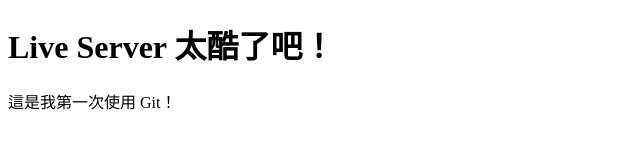
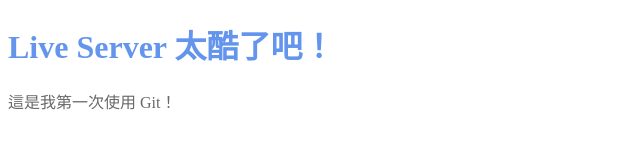
Before and after one commit to weiwei20060505/my-first-vscode-project, a plain HTML site: page index.html in a window 1280 px wide. Shown: the whole page, without its empty margins (0-640 px from the left). Drawn offline with Linux system fonts and the light colour scheme.

Commit message:
feat: 為頁面添加基本 CSS 樣式

```diff
--- a/index.html
+++ b/index.html
@@ -4,6 +4,7 @@
     <meta charset="UTF-8">
     <meta name="viewport" content="width=device-width, initial-scale=1.0">
     <title>Document</title>
+    <link rel="stylesheet" href="style.css">
 </head>
 <body>
 <h1>Live Server 太酷了吧！</h1>
--- /dev/null
+++ b/style.css
@@ -0,0 +1,6 @@
+h1 {
+    color: cornflowerblue;
+}
+p {
+    color: dimgray;
+}
```
